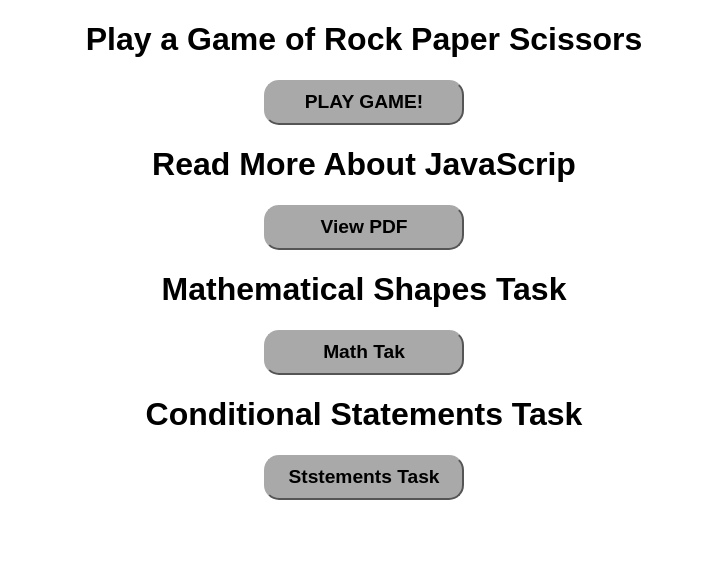
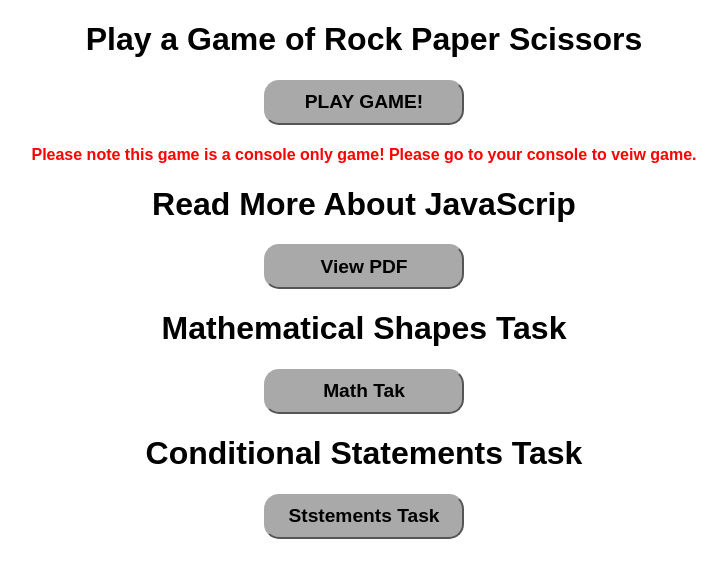
Before and after one commit to Wilson1785/Main-JavaScript-Project, a plain HTML site: page index.html in a window 1280 px wide. Shown: the whole page, without its empty margins (276-1003 px from the left). Drawn offline with Linux system fonts and the light colour scheme.

Commit message:
HaHa note

```diff
--- a/CSS/style.css
+++ b/CSS/style.css
@@ -4,6 +4,12 @@
 
 h1{
     text-align: center;
+}
+
+h4{
+    text-align: center;
+    color: red;
+    font-weight: bold;
 }
 
 button{
--- a/index.html
+++ b/index.html
@@ -10,6 +10,10 @@
         <div class="cent">
             <button onclick="playRound()">PLAY GAME!</button>
         </div>
+        <h4>
+            Please note this game is a console only game!
+            Please go to your console to veiw game.
+        </h4>
         <h1>Read More About JavaScrip</h1>
         <div class="cent">
             <button>
```
